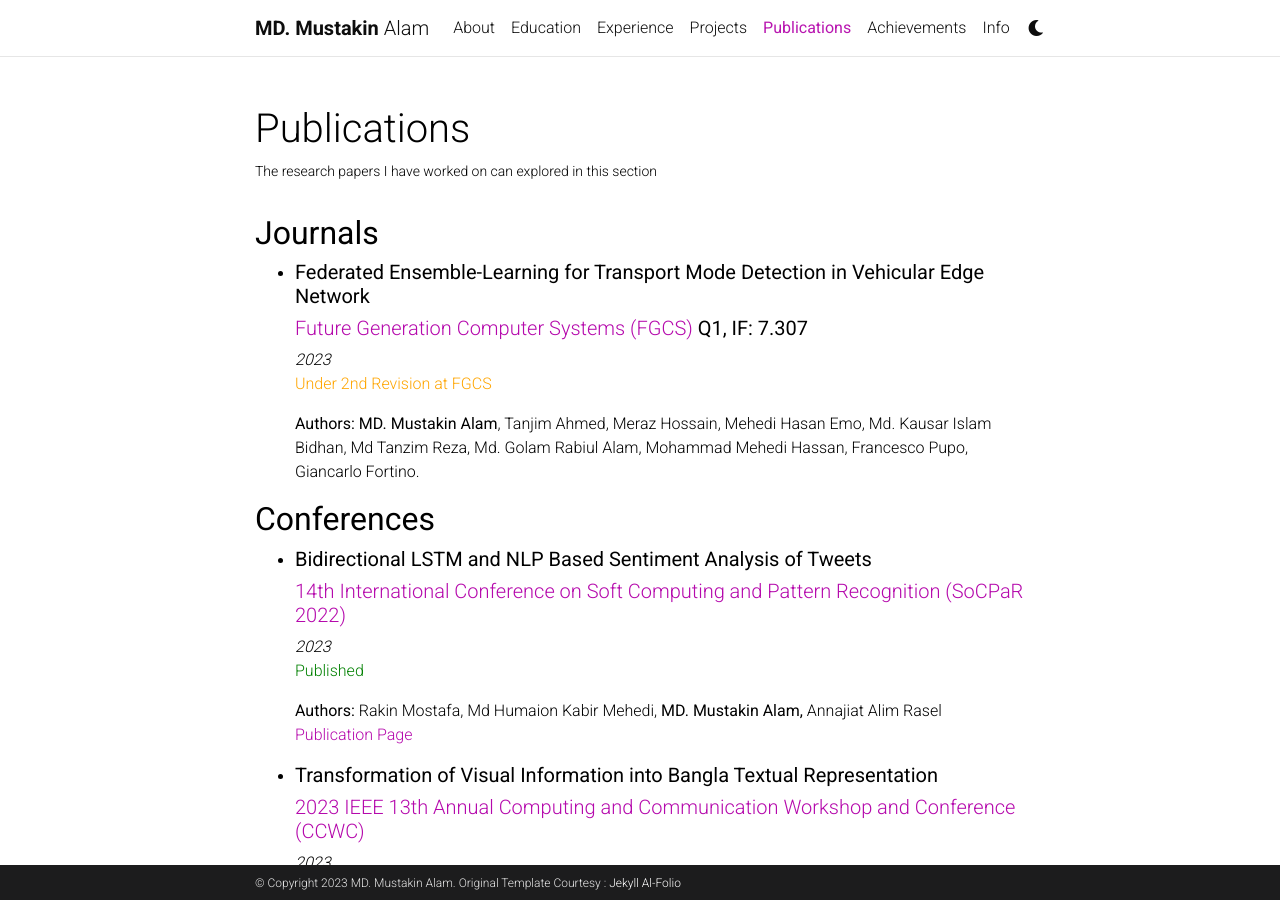
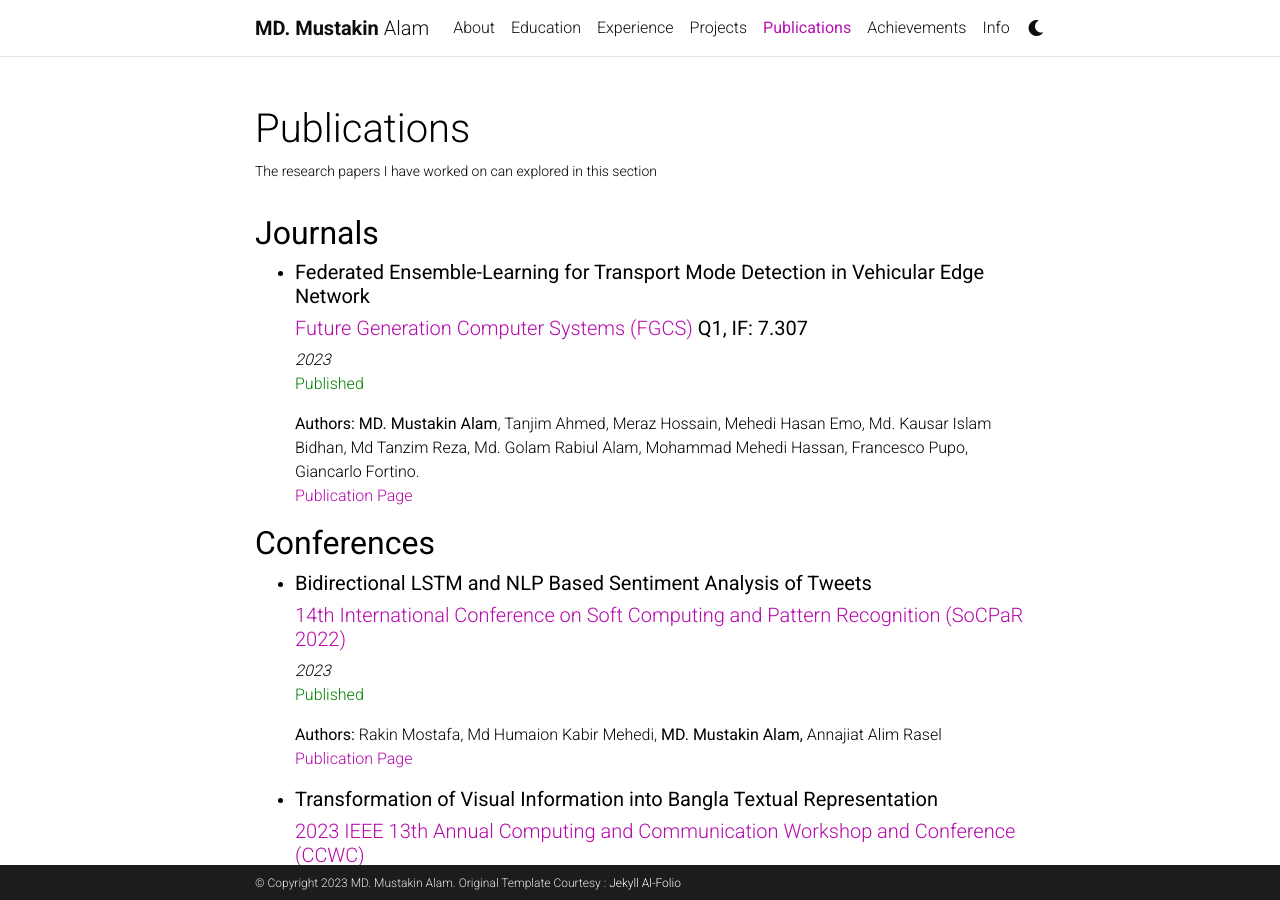
Before and after one commit to mustakinalam/mustakinalam.github.io, a Jekyll site: the page built from _pages/publications.md, in a window 1280 px wide and 900 px high. Built offline with Jekyll 4.4.1, drawn with Linux system fonts in a browser that asks for light colours; comment, search, counter and statistics services are not loaded; a style sheet for code colours, icons or effects is not loaded.

Commit message:
Publication Update

```diff
--- a/_pages/publications.md
+++ b/_pages/publications.md
@@ -11,8 +11,9 @@ nav_order: 5
 <li><h5><b>Federated Ensemble-Learning for Transport Mode Detection in Vehicular Edge Network</b></h5></li>
 <h5><a href="https://www.sciencedirect.com/journal/future-generation-computer-systems">Future Generation Computer Systems (FGCS)</a> <b>Q1, IF: 7.307</b></h5>
 <i>2023</i><br>
-<p style="color: orange">Under 2nd Revision at FGCS</p>
+<p style="color: green">Published</p>
 <b>Authors:</b> <b>MD. Mustakin Alam</b>, Tanjim Ahmed, Meraz Hossain, Mehedi Hasan Emo, Md. Kausar Islam Bidhan, Md Tanzim Reza, Md. Golam Rabiul Alam, Mohammad Mehedi Hassan, Francesco Pupo, Giancarlo Fortino.<br>
+<a href="https://doi.org/10.1016/j.future.2023.07.022">Publication Page</a>
 </ul>
 <h2><b>Conferences</b></h2>
 <ul>
```
Also changed, not shown: 1 other file.
